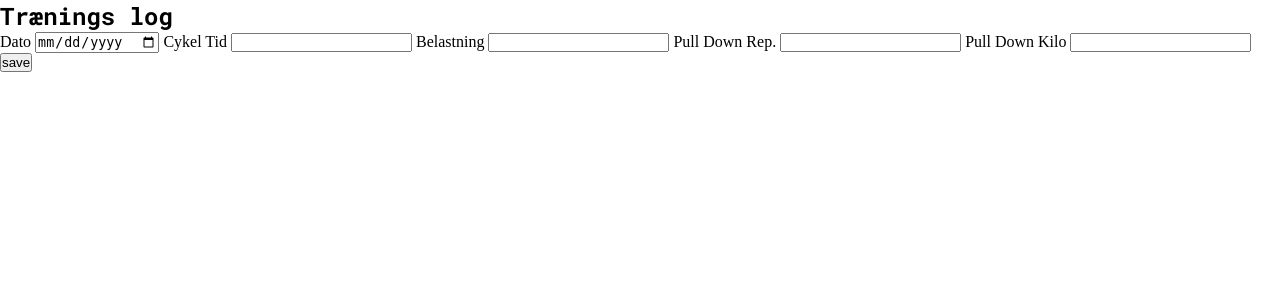
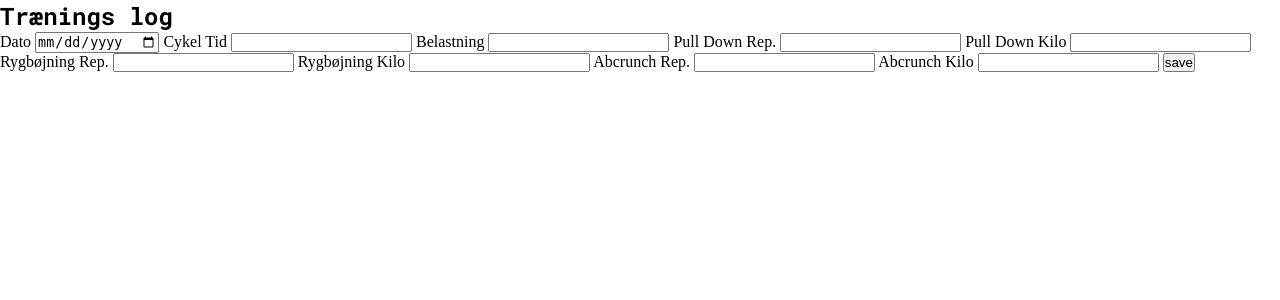
Before and after one commit to LasseLykke/heartbeat, a PHP site: the page made by træningsForm.php in a window 1280 px wide. Shown: the top 300 px of the page. Run offline with PHP 8.4, Linux system fonts and the light colour scheme; the visitor is signed in with stand-in values (Sample User, id 1).

Commit message:
working on feeding the workout form with values.

```diff
--- a/træningsForm.php
+++ b/træningsForm.php
@@ -10,6 +10,10 @@ if ($_SERVER["REQUEST_METHOD"] == "POST") {
     $cykelBelastning = htmlspecialchars($_POST["cykelBelastning"]);
     $pulldownRep = htmlspecialchars($_POST["pulldownRep"]);
     $pulldownKilo = htmlspecialchars($_POST["pulldownKilo"]);
+    $rygbøjningRep = htmlspecialchars($_POST["rygbøjningRep"]);
+    $rygbøjningKilo = htmlspecialchars($_POST["rygbøjningKilo"]);
+    $abcrunchRep = htmlspecialchars($_POST["abcrunchRep"]);
+    $abcrunchKilo = htmlspecialchars($_POST["abcrunchKilo"]);
 
 
     if ($workoutDates) {
@@ -17,7 +21,7 @@ if ($_SERVER["REQUEST_METHOD"] == "POST") {
 
 
 
-    $sql = "INSERT INTO workout (workoutDates, cykelTid, cykelBelastning, pulldownRep, pulldownKilo) VALUES (?,?,?,?,?)";
+    $sql = "INSERT INTO workout (workoutDates, cykelTid, cykelBelastning, pulldownRep, pulldownKilo, rygbøjningRep, rygbøjningKilo, abcrunchRep, abcrunchKilo) VALUES (?,?,?,?,?,?,?,?,?)";
 
     $stmt = $mysqli->prepare($sql);
 
@@ -25,7 +29,7 @@ if ($_SERVER["REQUEST_METHOD"] == "POST") {
         die("Error: " . $mysqli->error);
     }
 
-    $stmt->bind_param("sssss", $workoutDates, $cykelTid, $cykelBelastning, $pulldownRep, $pulldownKilo);
+    $stmt->bind_param("sssssssss", $workoutDates, $cykelTid, $cykelBelastning, $pulldownRep, $pulldownKilo, $rygbøjningRep, $rygbøjningKilo, $abcrunchRep, $abcrunchKilo);
     $stmt->execute();
 
     // Commit the transaction if the first statement executed successfully
@@ -81,6 +85,20 @@ if ($_SERVER["REQUEST_METHOD"] == "POST") {
                 <label for="pulldownKilo">Pull Down Kilo</label>
                 <input type="text" id="pulldownKilo" name="pulldownKilo">
 
+                <!-- RYGBØJNING -->
+                <label for="rygbøjningRep">Rygbøjning Rep.</label>
+                <input type="number" id="rygbøjningRep" name="rygbøjningRep">
+
+                <label for="rygbøjningKilo">Rygbøjning Kilo</label>
+                <input type="text" id="rygbøjningKilo" name="rygbøjningKilo">
+
+                <!-- ABCRUNCH -->
+                <label for="abcrunchRep">Abcrunch Rep.</label>
+                <input type="number" id="abcrunchRep" name="abcrunchRep">
+
+                <label for="abcrunchKilo">Abcrunch Kilo</label>
+                <input type="text" id="abcrunchKilo" name="abcrunchKilo">
+
 
 
 
```
